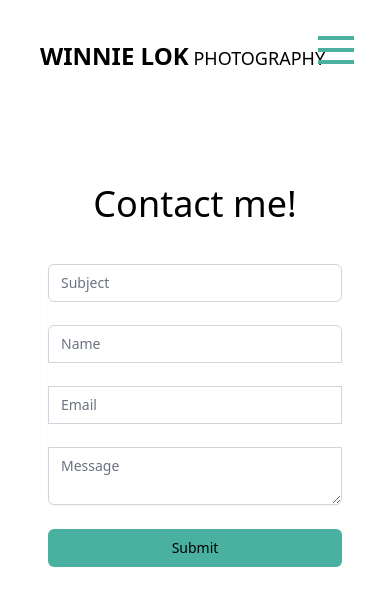
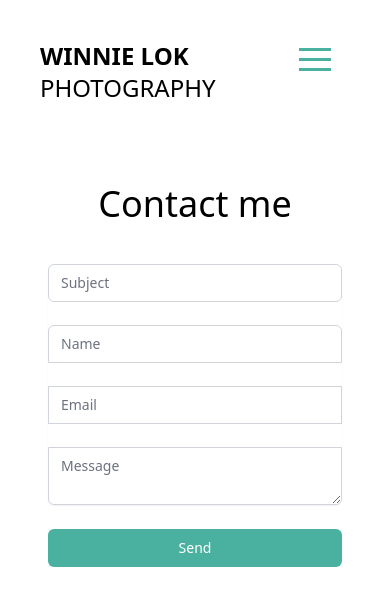
Before and after one commit to pwrclaire/winnie_portfolio, a Next.js app: page /contact in a window 390 px wide. Shown: the top 606 px of the page. Built offline with nearby package versions, Linux system fonts and the light colour scheme; a web font is replaced by a local one.

Commit message:
resposnive

```diff
--- a/components/hamburger.js
+++ b/components/hamburger.js
@@ -1,39 +1,41 @@
 import React, { useState } from "react";
-import { elastic as Menu } from "react-burger-menu";
 
 export default function Hamburger() {
   const [open, setOpen] = useState(false);
+  console.log('THis one hamburger.js', open);
   return (
     <nav
       className={`absolute flex items-center justify-end p-6 w-full z-50 top-0 overflow-hidden h-72`}
     >
+      <span>
         <button
-        class="text-[#4AB1A1] absolute top-12 right-14 focus:outline-none bg-white"
+          className="text-[#4AB1A1] absolute top-12 right-14 bg-white w-[35px] h-[28px]"
           onClick={() => setOpen(!open)}
         >
-        <span class="sr-only">Open main menu</span>
-        <div class="block w-5 absolute left-0 top-0">
+          {/* <span className="sr-only">Open main menu</span> */}
+          <div className="block w-5 absolute left-0 top-0">
             <span
               aria-hidden="true"
               className={`block absolute h-[3px] w-8 bg-current transform transition duration-500 ease-in-out ${
-              open ? "rotate-45" : "-translate-y-2.5"
+                open ? "rotate-45 translate-y-2.5" : "-translate-y-0"
               }`}
             ></span>
            <span
               aria-hidden="true"
-            className={`block absolute h-[3px] w-8 bg-current transform transition duration-500 ease-in-out ${
+              className={`block absolute h-[3px] w-8 bg-current transform transition duration-500 ease-in-out translate-y-2.5 ${
                 open && "opacity-0"
               }`}
             ></span>
             <span
               aria-hidden="true"
               className={`block absolute h-[3px] w-8 bg-current transform  transition duration-500 ease-in-out" ${
-              open ? "-rotate-45" : "translate-y-2.5"
+                open ? "-rotate-45 translate-y-2.5" : "translate-y-5"
               }`}
             ></span>
           </div>
         </button>
-      <div className={`${open ? 'right-8' : '-right-40'} top-20 absolute text-3xl text-right transition-all duration-500`}>
+      </span>
+      <div className={`${open ? 'right-5' : '-right-60'} top-20 absolute text-3xl text-right transition-all duration-500 pt-1 pl-4 pr-12 pb-2 bg-white`}>
         <div className="flex flex-col gap-2">
           <a href='/automotive' className="hover:text-shadow-grey">Automotive</a>
           <a href='/portrait' className="hover:text-shadow-grey">Portrait</a>
@@ -42,99 +44,5 @@ export default function Hamburger() {
         </div>
       </div>
     </nav>
-
-
-      // <nav
-      //   className={`absolute flex items-center justify-end p-6 w-full z-50 top-0`}
-      // >
-      //   <div className="flex md:justify-end">
-          // <Menu right width={280} styles={styles} pageWrapId={"page-wrap"} outerContainerId={"outer-container"}>
-          // <main >
-          //   <a href="/">
-          //     <p className="text-shadow-grey-light hover:text-shadow-white">
-          //       Home
-          //     </p>
-          //   </a>
-          //   <ul>
-          //     <span>Portfolio</span>
-          //     <a href="/automotive">
-          //       <li className="pl-3 text-shadow-grey-light hover:text-shadow-white">
-          //         Automotive
-          //       </li>
-          //     </a>
-          //     <a href="/portrait">
-          //       <li className="pl-3 text-shadow-grey-light hover:text-shadow-white">
-          //         Portrait
-          //       </li>
-          //     </a>
-          //     <a href="/wedding">
-          //       <li className="pl-3 text-shadow-grey-light hover:text-shadow-white">
-          //         Wedding
-          //       </li>
-          //     </a>
-          //   </ul>
-          //   <a href="/contact">
-          //     <p className="text-shadow-grey-light hover:text-shadow-white">
-          //       Contact
-          //     </p>
-          //   </a>
-          //   </main>
-          // </Menu>
-      //   </div>
-      // </nav>
   );
 }
-
-const styles = {
-  bmBurgerButton: {
-    position: "absolute",
-    width: "36px",
-    height: "30px",
-    right: "36px",
-    top: "36px",
-  },
-  bmBurgerBars: {
-    background: "#4AB1A1",
-    height: "4px",
-  },
-  bmBurgerBarsHover: {
-    background: "#a90000",
-  },
-  bmCrossButton: {
-    top: "15px",
-    right: "15px",
-    height: "40px",
-    width: "40px",
-  },
-  bmCross: {
-    background: "#4AB1A1",
-    width: "5px",
-    height: "35px",
-  },
-  bmMenuWrap: {
-    position: "fixed",
-    height: "100%",
-    top: "-5px",
-  },
-  bmMenu: {
-    background: "black",
-    // background: "rgb(229 231 235)",
-    padding: "2.5em 0",
-    fontSize: "1.15em",
-  },
-  bmMorphShape: {
-    fill: "black",
-  },
-  bmItemList: {
-    color: "#4AB1A1",
-    padding: "1.8em",
-  },
-  bmItem: {
-    display: "inline-block",
-    fontSize: "2rem",
-    padding: "10px",
-  },
-  bmOverlay: {
-    background: "rgba(0, 0, 0, 0.3)",
-  },
-};
--- a/components/hooks.js
+++ b/components/hooks.js
@@ -15,3 +15,30 @@ export const useWindowTop = () => {
     });
     return showBanner;
 }
+
+const getWindowDimensions = () => {
+  if (typeof window !== "undefined") {
+    const { innerWidth: width = 0, innerHeight: height = 0 } = window || {};
+    return {
+      width,
+      height
+    };
+  } else {
+    return { width: 100, height: 100 }
+  }
+}
+
+export const useWindowDimensions = () => {
+  const [windowDimensions, setWindowDimensions] = useState(getWindowDimensions());
+
+  useEffect(() => {
+    function handleResize() {
+      setWindowDimensions(getWindowDimensions());
+    }
+
+    window.addEventListener('resize', handleResize);
+    return () => window.removeEventListener('resize', handleResize);
+  }, []);
+
+  return windowDimensions;
+}
--- a/components/nav.js
+++ b/components/nav.js
@@ -7,18 +7,20 @@ export default function Nav() {
     <nav
       className={`absolute flex items-center justify-end w-full z-50 top-0 h-25`}
     >
-      {/* brand */}
+      {/* LEFT - brand */}
       <h2 className="w-full p-10 text-left text-black text-2xl md:text-lg">
         <a href="/">
           <strong className="text-3xl md:text-2xl">WINNIE LOK</strong>{" "}
-          PHOTOGRAPHY
+          <span className="text-3xl md:text-2xl">PHOTOGRAPHY</span>
         </a>
       </h2>
-      {/* hamburger menu */}
+
+      {/* RIGHT - HAMBURGER MENU */}
       <div className="md:flex md:justify-end hidden">
+        <Hamburger />
+      </div>
         {/* <Hamburger className='top-3 right-4' /> */}
-
-        <Menu
+        {/* <Menu
           right
           width={280}
           styles={styles}
@@ -56,8 +58,9 @@ export default function Nav() {
             </a>
           </main>
         </Menu>
-      </div>
+      </div> */}
 
+      {/* LIST MENU */}
       <div
         className="w-full flex-grow flex lg:items-center md:w-auto md:pt-0 md:hidden p-10"
         id="nav-content"
@@ -75,6 +78,7 @@ export default function Nav() {
             <button className="text-black px-4 rounded inline-flex items-center">
               <span className="mr-1">Portfolio</span>
               <svg
+                color="#4AB1A1"
                 className="fill-current h-4 w-4"
                 xmlns="http://www.w3.org/2000/svg"
                 viewBox="0 0 20 20"
@@ -88,7 +92,7 @@ export default function Nav() {
               group-hover:animate-nav-reveal
               group-hover:transition-all`}
             >
-              <li className="">
+              <li className="bg-white">
                 <a
                   className="
                     rounded-t hover:text-shadow-grey py-2 px-4 block whitespace-no-wrap"
@@ -97,7 +101,7 @@ export default function Nav() {
                   Automotive
                 </a>
               </li>
-              <li className="">
+              <li className="bg-white">
                 <a
                   className=" hover:text-shadow-grey py-2 px-4 block whitespace-no-wrap"
                   href="/portrait"
@@ -105,7 +109,7 @@ export default function Nav() {
                   Portrait
                 </a>
               </li>
-              <li className="">
+              <li className="bg-white">
                 <a
                   className="rounded-b hover:text-shadow py-2 px-4 block whitespace-no-wrap"
                   href="/wedding"
--- /dev/null
+++ b/components/reveal.tsx
@@ -0,0 +1,38 @@
+import React, { useState, useEffect }from "react";
+import R from "react-reveal-text";
+import { useWindowDimensions } from './hooks';
+
+export default function Revealf() {
+  const [toShow, setToShow] = useState(false);
+  const lg = useWindowDimensions().width > 768;
+  useEffect(() => {
+    setTimeout(() => {
+      setToShow(true);
+    }, 300);
+  }, [])
+  return (
+    <div style={lg ? textStyles : textStyles2}>
+      <R show={toShow}>PHOTOGRAPHY</R>
+    </div>
+  );
+}
+
+const textStyles = {
+  color: '#4AB1A1',
+  fontSize: '42px',
+  lineHeight: '50px',
+  fontFamily: 'sans-serif',
+  textAlign: 'center',
+  paddingLeft: '0.5em',
+  letterSpacing: '0.3em',
+};
+
+const textStyles2 = {
+  color: '#4AB1A1',
+  fontSize: '30px',
+  lineHeight: '50px',
+  fontFamily: 'sans-serif',
+  textAlign: 'center',
+  paddingLeft: '0.4em',
+  letterSpacing: '0.2em',
+}
--- a/package.json
+++ b/package.json
@@ -11,6 +11,8 @@
     "react": "^17.0.2",
     "react-burger-menu": "^3.0.6",
     "react-dom": "^17.0.2",
+    "react-reveal-text": "^0.1.1",
+    "react-text-reveal": "^1.1.2",
     "sharp": "^0.29.3"
   },
   "devDependencies": {
--- a/pages/contact/index.js
+++ b/pages/contact/index.js
@@ -49,7 +49,7 @@ export default function ContactForm() {
           <div className="max-w-md w-full absolute top-16 space-y-10 z-10 p-12 m-12 sm:bg-inherit">
             <div>
               <h2 className="mt-6 text-center text-4xl text-black">
-                Contact me!
+                Contact me
               </h2>
             </div>
             <form
@@ -119,10 +119,10 @@ export default function ContactForm() {
               <div>
                 <button
                   type="submit"
-                  className="group relative w-full flex justify-center py-2 px-4 border border-transparent text-sm font-medium rounded-md text-black bg-[#4AB1A1] hover:bg-[#398a7e] focus:outline-none focus:ring-2 focus:ring-offset-2 focus:ring-indigo-500"
+                  className="group relative w-full flex justify-center py-2 px-4 border border-transparent text-sm font-medium rounded-md text-white bg-[#4AB1A1] hover:bg-[#398a7e] focus:outline-none focus:ring-2 focus:ring-offset-2 focus:ring-indigo-500"
                 >
                   <span className="absolute left-0 inset-y-0 flex items-center pl-3"></span>
-                  Submit
+                  Send
                 </button>
               </div>
             </form>
--- a/pages/index.tsx
+++ b/pages/index.tsx
@@ -1,22 +1,23 @@
 import React from "react";
-// import Image from "next/image";
 import Hamburger from "../components/hamburger";
+import Reveal from "../components/reveal";
 
 export default function Home() {
   return (
     <div>
-        <Hamburger />
+      <Hamburger />
       <span className="md:leading-[4rem] h-0 z-10 drop-shadow-xl absolute w-full align-center text-white inset-y-[40%] text-center">
-        <h2 className="font-sans text-8xl md:text-5xl sm:text-4xl font-bold text-black">
+        <h2 className="font-sans text-8xl md:text-6xl sm:text-5xl font-bold text-black">
           WINNIE LOK
         </h2>
-        <h2 className="font-sans text-6xl md:text-4xl sm:text-3xl text-[#4AB1A1]">
+        {/* <h2 className="font-sans text-6xl md:text-4xl sm:text-3xl text-[#4AB1A1]">
           PHOTOGRAPHY
-        </h2>
-        <div
+        </h2> */}
+        {/* <div
           className="animate-pulser transition-all relative h-2 duration-500 mt-5 md:mt-2"
           style={styles.bar}
-        ></div>
+        ></div> */}
+        <Reveal />
       </span>
     </div>
   );
--- a/tailwind.config.js
+++ b/tailwind.config.js
@@ -9,10 +9,10 @@ module.exports = {
         "nav-reveal": {
           "0%": {
             opacity: "50",
-            transform: "translateY(-10px)",
+            transform: "translateY(-5px)",
           },
           "50%": {
-            height: "24px",
+            height: "40px",
           },
           "100%": {
             opacity: "1",
--- /dev/null
+++ b/types/react-reveal-text/index.d.ts
@@ -0,0 +1 @@
+declare module '*';
```
Also changed, not shown: tsconfig.json (+17 -4 lines), 1 other file (tests, documents, lock files or other folders). Lines whose indentation alone changed are shown as unchanged.
